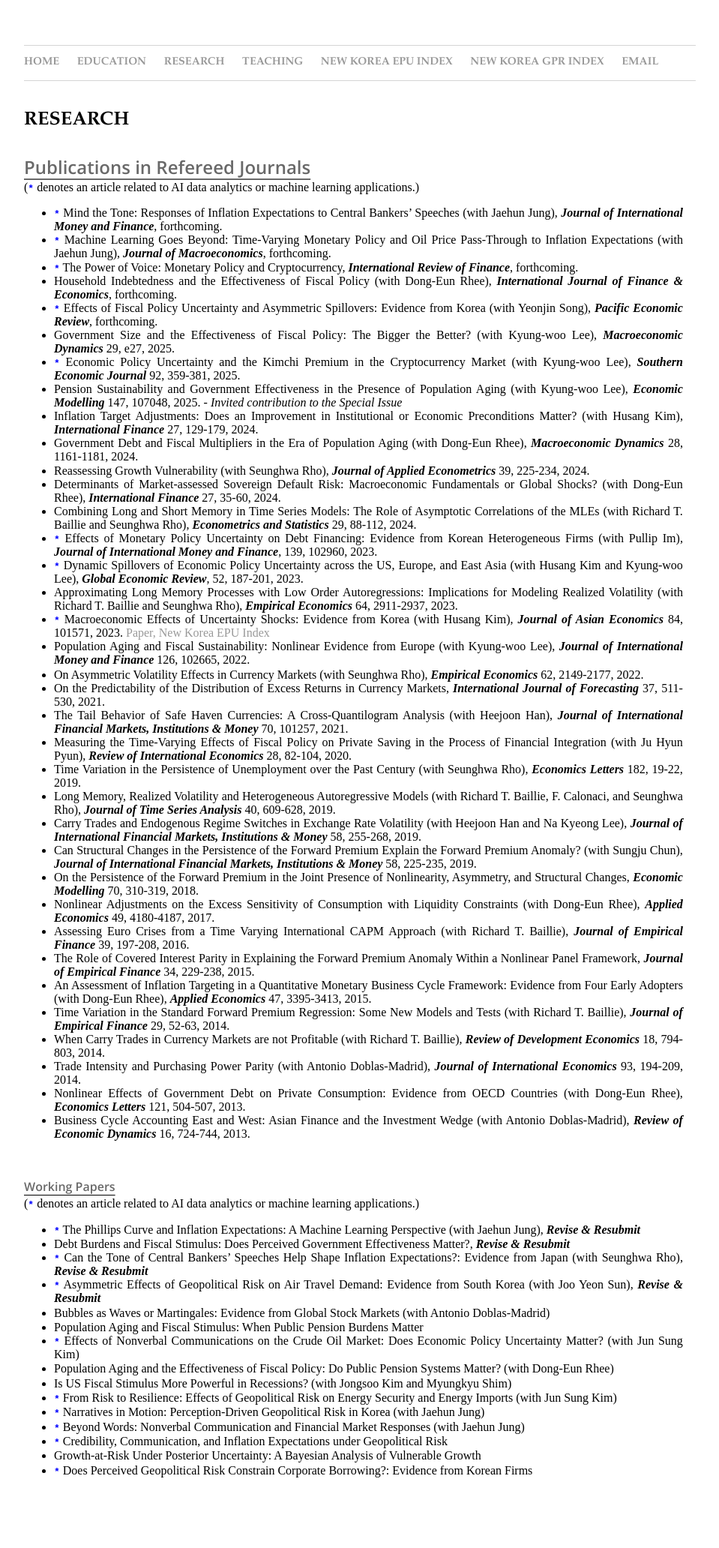
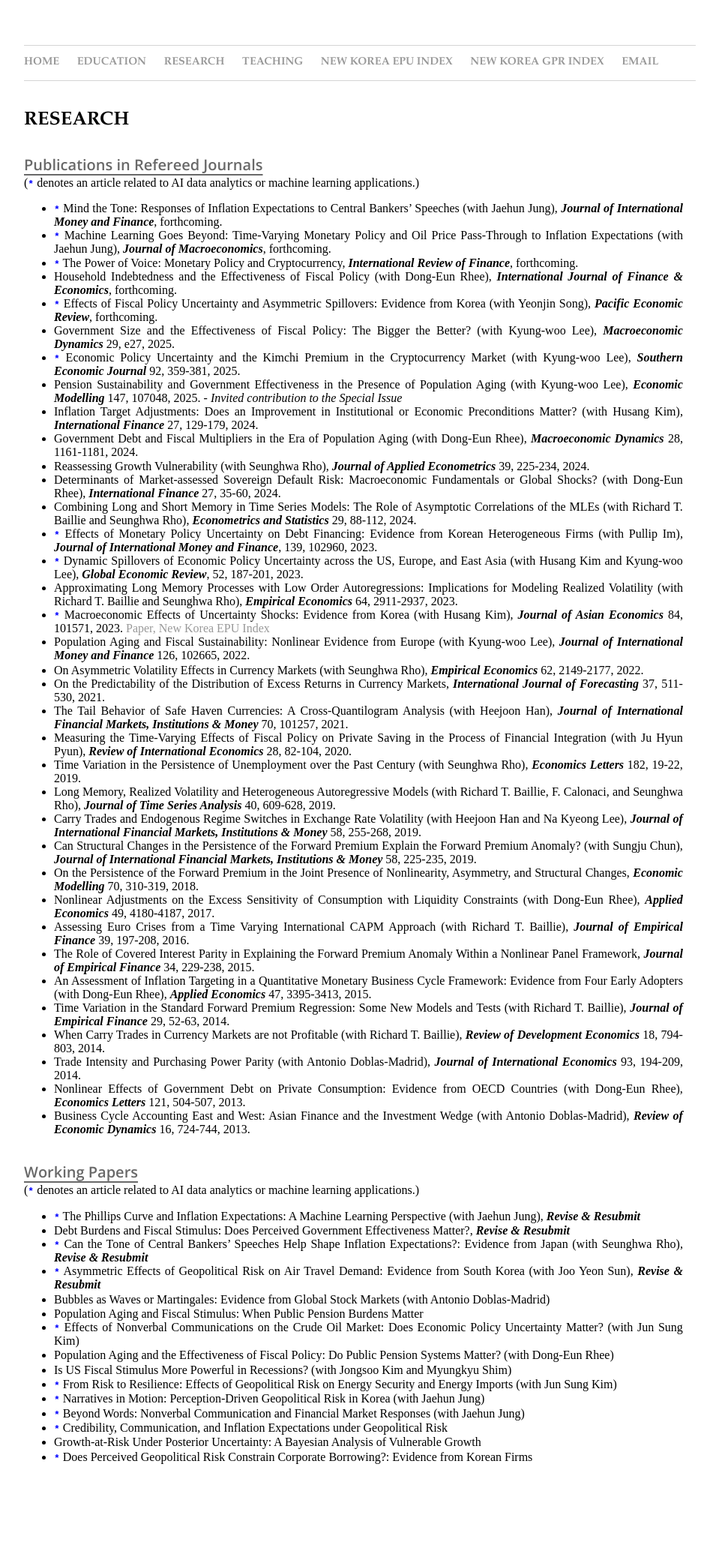
Before and after one commit to dooyeoncho/dooyeoncho.github.io, a Jekyll site: the page built from pages/research.html, in a window 1280 px wide. Shown: the whole page at 75% size, without its empty margins (160-1119 px from the left). Built offline with Jekyll 4.4.1, drawn with Linux system fonts in a browser that asks for light colours.

Commit message:
Update research.html

```diff
--- a/pages/research.html
+++ b/pages/research.html
@@ -26,7 +26,7 @@
   <link href="https://fonts.googleapis.com/css2?family=Open+Sans:wght@600&display=swap" rel="stylesheet">
 </head>
 
-<div><b><p style="font-family: 'Open Sans', sans-serif; font-size: 24px; font-weight: 600; color: dimgray; text-decoration: underline; text-underline-position: under; margin: 0;">Publications in Refereed Journals</font></p></b></div> </div></li>(<code style="color : blue"><b>*</b></code> denotes an article related to AI data analytics or machine learning applications.)</li></div>
+<div><b><p style="font-family: 'Open Sans', sans-serif; font-size: 20px; font-weight: 800; color: dimgray; text-decoration: underline; text-underline-position: under; margin: 0;">Publications in Refereed Journals</font></p></b></div> </div></li>(<code style="color : blue"><b>*</b></code> denotes an article related to AI data analytics or machine learning applications.)</li></div>
 		<div><ul>
 			<span><li><code style="color : blue"><b>*</b></code> Mind the Tone: Responses of Inflation Expectations to Central Bankers’ Speeches (with Jaehun Jung), <em property="italic"><b>Journal of International Money and Finance</b></em>, forthcoming.</li></span>
 			<span><li><code style="color : blue"><b>*</b></code> Machine Learning Goes Beyond: Time-Varying Monetary Policy and Oil Price Pass-Through to Inflation Expectations (with Jaehun Jung), <em property="italic"><b>Journal of Macroeconomics</b></em>, forthcoming.</li></span>
@@ -68,7 +68,7 @@
                 </ul>
 		</div>&nbsp;
 
-<div><b><p style="text-decoration: underline; text-underline-position:under;"><font color="dimgray" face="Open Sans", sans-serif;font-size: 20px;line-height: 1.4;font-weight: 600;>Working Papers</font></p></b> </div></li>(<code style="color : blue"><b>*</b></code> denotes an article related to AI data analytics or machine learning applications.)</li></div>
+<div><b><p style="font-family: 'Open Sans', sans-serif; font-size: 20px; font-weight: 800; color: dimgray; text-decoration: underline; text-underline-position: under; margin: 0;">Working Papers</font></p></b> </div></li>(<code style="color : blue"><b>*</b></code> denotes an article related to AI data analytics or machine learning applications.)</li></div>
 	<ul>
 		<span><li><code style="color : blue"><b>*</b></code> The Phillips Curve and Inflation Expectations: A Machine Learning Perspective (with Jaehun Jung), <em property="italic"><b>Revise & Resubmit</b></em></li></span>
 		<span><li>Debt Burdens and Fiscal Stimulus: Does Perceived Government Effectiveness Matter?, <em property="italic"><b>Revise & Resubmit</b></em></li></span>
```
